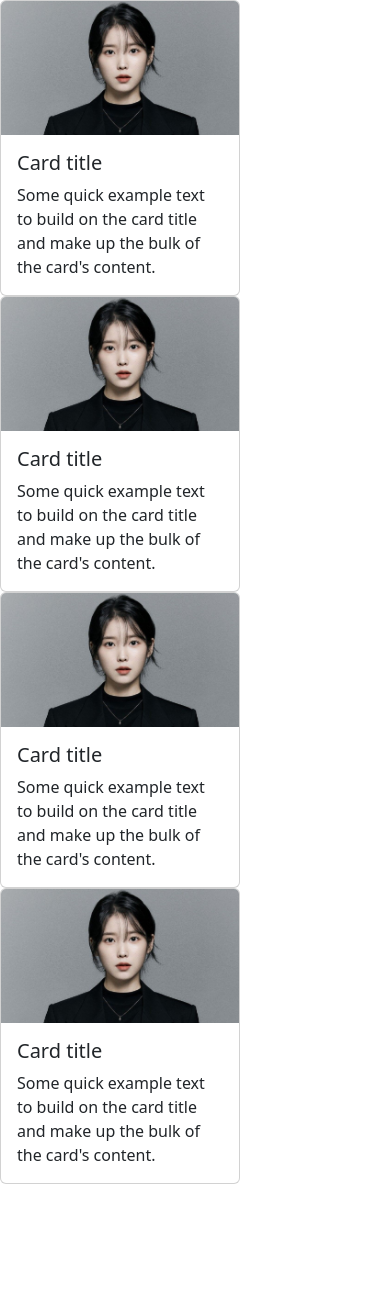
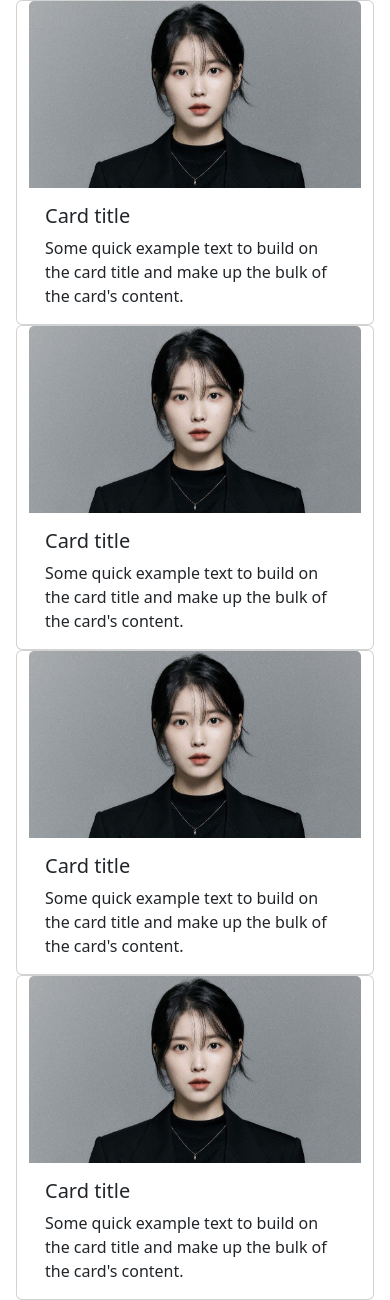
Before and after one commit to jujemu/html-css, a plain HTML site: page bootstrap/2.html in a window 390 px wide. Before the commit the page ends 1184 px from the top, so only its background shows below. Drawn offline with nearby package versions, Linux system fonts and the light colour scheme.

Commit message:
Feat: 부트스트랩으로 반응형 카드 만들기, 개선

```diff
--- a/bootstrap/2.html
+++ b/bootstrap/2.html
@@ -7,42 +7,37 @@
   <link href="https://cdn.jsdelivr.net/npm/bootstrap@5.3.3/dist/css/bootstrap.min.css" rel="stylesheet" integrity="sha384-QWTKZyjpPEjISv5WaRU9OFeRpok6YctnYmDr5pNlyT2bRjXh0JMhjY6hW+ALEwIH" crossorigin="anonymous">
 </head>
 <body>
-<div class="row" style="max-width: 960px">
-  <div class="container col-lg-3 col-md-6">
-    <div class="card" style="width: 240px;">
+<div class="container" style="max-width: 1000px">
+<div class="row ps-3 pe-3">
+    <div class="card col-lg-3 col-md-6">
       <img src="iu.jpeg" class="card-img-top" alt="...">
       <div class="card-body">
         <h5 class="card-title">Card title</h5>
         <p class="card-text">Some quick example text to build on the card title and make up the bulk of the card's content.</p>
       </div>
     </div>
-  </div>
-  <div class="container col-lg-3 col-md-6">
-    <div class="card" style="width: 240px;">
+  <div class="card col-lg-3 col-md-6">
     <img src="iu.jpeg" class="card-img-top" alt="...">
     <div class="card-body">
       <h5 class="card-title">Card title</h5>
       <p class="card-text">Some quick example text to build on the card title and make up the bulk of the card's content.</p>
     </div>
   </div>
-  </div>
-  <div class="container col-lg-3 col-md-6">
-    <div class="card" style="width: 240px;">
+  <div class="card col-lg-3 col-md-6">
     <img src="iu.jpeg" class="card-img-top" alt="...">
     <div class="card-body">
       <h5 class="card-title">Card title</h5>
       <p class="card-text">Some quick example text to build on the card title and make up the bulk of the card's content.</p>
     </div>
   </div>
-  </div>
-  <div class="container col-lg-3 col-md-6">
-    <div class="card" style="width: 240px;">
+  <div class="card col-lg-3 col-md-6">
     <img src="iu.jpeg" class="card-img-top" alt="...">
     <div class="card-body">
       <h5 class="card-title">Card title</h5>
       <p class="card-text">Some quick example text to build on the card title and make up the bulk of the card's content.</p>
     </div>
   </div>
+<!--  </div>-->
 </div>
 </div>
 
```
Lines whose indentation alone changed are shown as unchanged.
